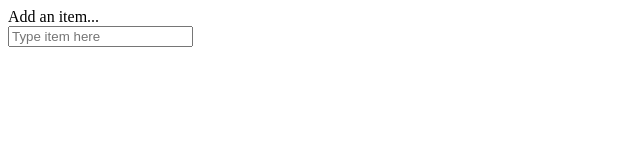
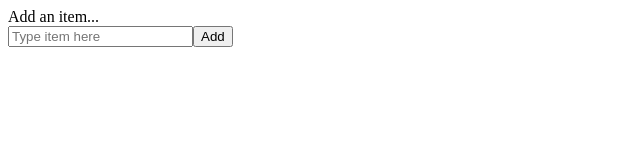
Before and after one commit to strawberryrusty/Need-To-Do-react-app, a React (Create React App) app: page / in a window 1280 px wide. Shown: the top 160 px of the page, without its empty margins (0-640 px from the left). Built offline with nearby package versions, Linux system fonts and the light colour scheme.

Commit message:
adding item and updating input

```diff
--- a/src/App.js
+++ b/src/App.js
@@ -8,6 +8,35 @@ class App extends Component {
       newItem: '', //current item
       list: []  //state for our list of items
     }
+  }
+
+  updateInput(key, value){
+    //update react state
+    this.setState({
+      [key]: value
+    })
+  }
+
+
+  //this function adds a item to our toDo list
+  addItem(){
+    //create the item with its own specific id
+    const newItem={
+      id: 1 + Math.random(), //give the unique id
+      value: this.state.newItem.slice() //copy the newitem in state
+    }
+
+    //copy the current list of the items
+    const list = [...this.state.list]
+
+    //add new item to end of list
+    list.push(newItem)
+
+    //UPDate the state with the list, and reset the item, so user can add new item
+    this.setState({
+      list, //gives the new list with added item
+      newItem:'' //resets the new item so user can put another item
+    })
   }
 
   render() {
@@ -23,6 +52,12 @@ class App extends Component {
             value={this.state.newItem}      //the value will take on a new item everytime a user adds that to input
             onChange={e => this.updateInput("newItem", e.target.value)} //this function will be called everytime the onchange is ran
           />
+
+          <button
+            onClick={() => this.addItem()}
+          >
+            Add
+          </button>
         </div>
       </div>
     )
```
